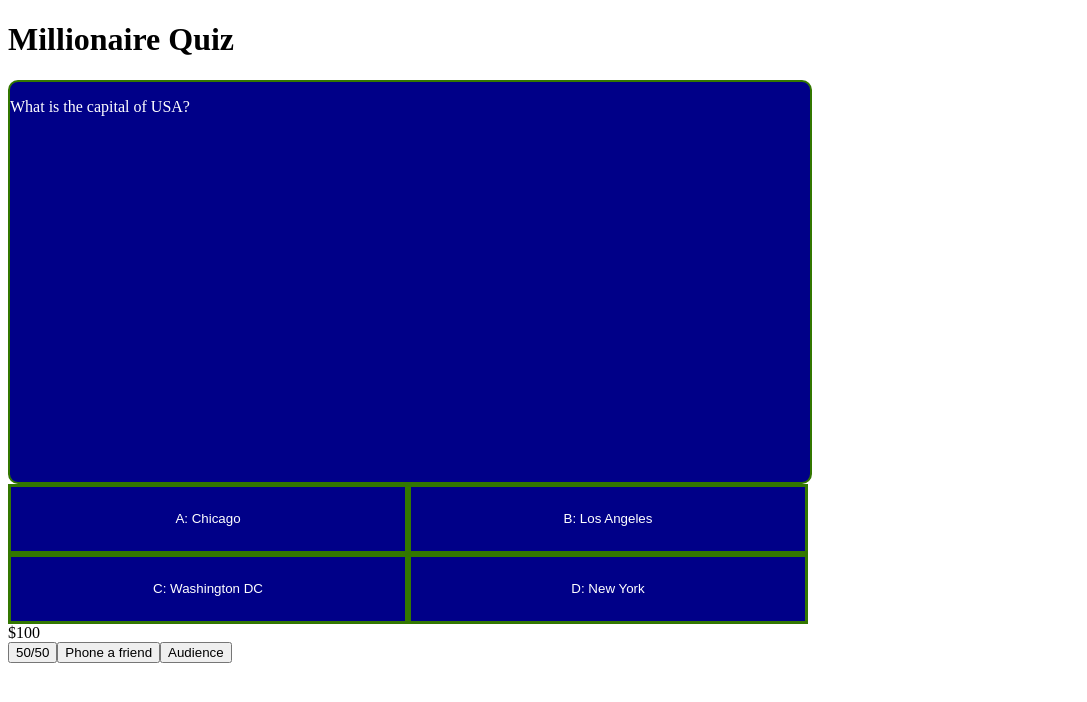
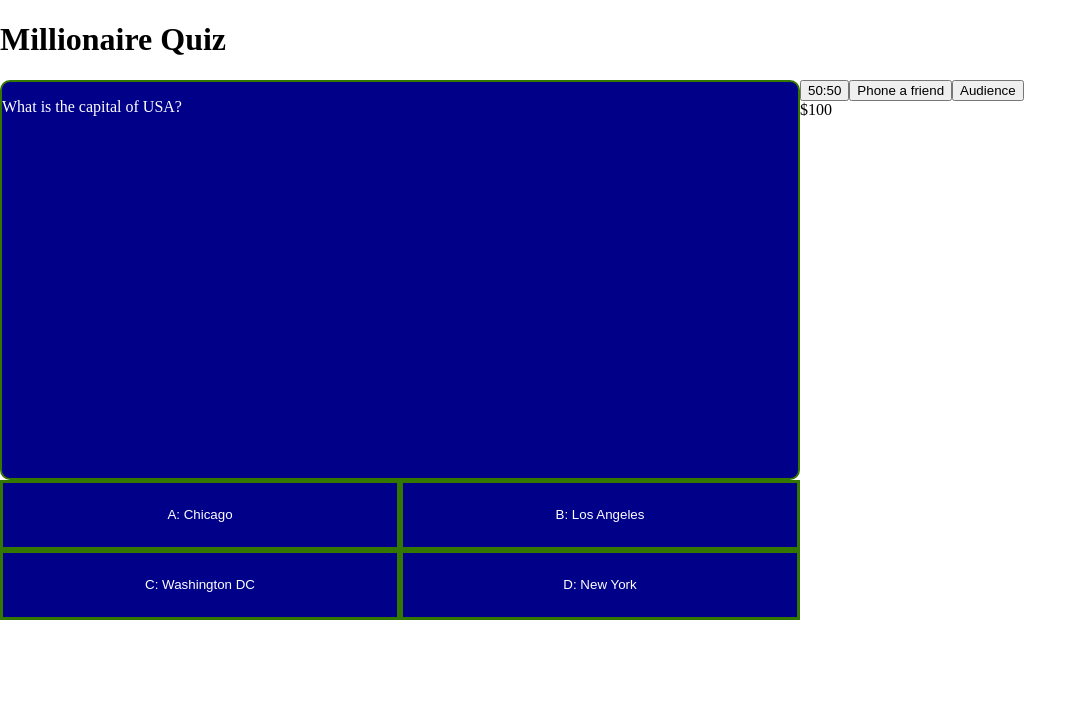
Before and after one commit to tsiklic1/Internship-18-Millionaire-Quiz, a React (Create React App) app in the folder millionaire-quiz/: page / in a window 1280 px wide. Shown: the top 702 px of the page, without its empty margins (0-1087 px from the left). Built offline with nearby package versions, Linux system fonts and the light colour scheme.

Commit message:
highlighting selected answer when confirm dialog is open

```diff
--- a/millionaire-quiz/src/App.js
+++ b/millionaire-quiz/src/App.js
@@ -9,13 +9,7 @@ import DialogProvider from "./providers/DialogProvider";
 import DialogSwitch from "./components/Dialogs";
 import Jokers from "./components/Jokers";
 
-// const shuffledArray = shuffleArray(questions);
-
-// for (let el of shuffledArray) {
-//   el = shuffleArray(el.options);
-// }
-
-// console.log(shuffledArray);
+import "./main.css";
 
 function App() {
   return (
@@ -24,11 +18,17 @@ function App() {
         <ScoreProvider>
           <DialogProvider>
             <h1>Millionaire Quiz</h1>
-            <QuestionContainer />
-            <AnswersContainer />
-            <ScoreContainer />
-            <Jokers />
-            <DialogSwitch />
+            <div className="wrapper">
+              <div className="question-wrapper">
+                <QuestionContainer />
+                <AnswersContainer />
+              </div>
+              <div>
+                <Jokers />
+                <ScoreContainer />
+              </div>
+              <DialogSwitch />
+            </div>
           </DialogProvider>
         </ScoreProvider>
       </QuestionsProvider>
--- a/millionaire-quiz/src/components/AnswersContainer/AnswersContainer.jsx
+++ b/millionaire-quiz/src/components/AnswersContainer/AnswersContainer.jsx
@@ -7,11 +7,12 @@ import { useState } from "react";
 import classes from "./index.module.css";
 
 const AnswersContainer = () => {
-  const { open } = useDialog();
+  const { activeDialog, open } = useDialog();
 
   const { currentQuestion, changeQuestion } = useQuestions();
   const { currentScore, changeScore } = useScore();
   const answers = currentQuestion.options;
+
   const [tempStyles, setTempStyles] = useState(false);
   const [clickedId, setClickedId] = useState(null);
 
@@ -51,6 +52,9 @@ const AnswersContainer = () => {
               [classes.correct]: option.isCorrect && tempStyles,
               [classes.wrong]:
                 !option.isCorrect && tempStyles && clickedId === option.id,
+              [classes.hover]:
+                activeDialog === DIALOG.CONFIRM_ANSWER_DIALOG &&
+                clickedId === option.id,
             })
           }
           onClick={(e) => handleClick(e, option)}
--- a/millionaire-quiz/src/components/AnswersContainer/index.module.css
+++ b/millionaire-quiz/src/components/AnswersContainer/index.module.css
@@ -23,3 +23,7 @@
 .wrong {
   background-color: #ff0000;
 }
+
+.hover {
+  background-color: #cccc00;
+}
--- a/millionaire-quiz/src/components/Jokers/Jokers.jsx
+++ b/millionaire-quiz/src/components/Jokers/Jokers.jsx
@@ -1,7 +1,7 @@
 const Jokers = () => {
   return (
     <div>
-      <button>50/50</button>
+      <button>50:50</button>
       <button>Phone a friend</button>
       <button>Audience</button>
     </div>
--- a/millionaire-quiz/src/main.css
+++ b/millionaire-quiz/src/main.css
@@ -5,3 +5,7 @@
 body {
   margin: 0;
 }
+
+.wrapper {
+  display: flex;
+}
```
